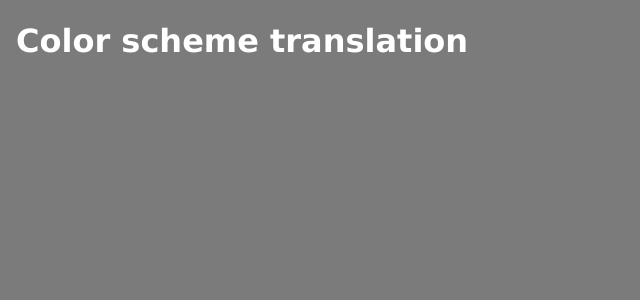
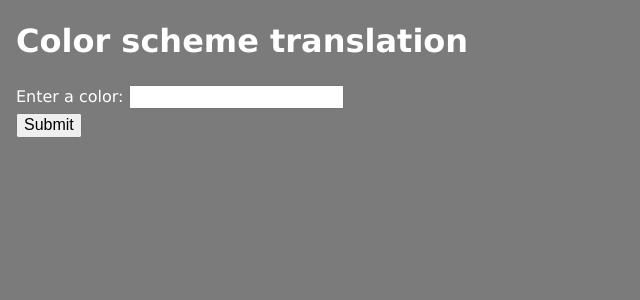
Before and after one commit to crowsonkb/color_schemer, a Flask app: page / in a window 1280 px wide. Shown: the top 300 px of the page, without its empty margins (0-640 px from the left). Run offline with Flask 2, Linux system fonts and the light colour scheme.

Commit message:
App now translates a single color from dark BG to light BG

```diff
--- a/app.py
+++ b/app.py
@@ -1,10 +1,62 @@
 """A web application to translate color schemes between dark- and light-background."""
 
+import re
+
 import flask
+
+import cam
 
 app = flask.Flask(__name__)
 
 
+def parse_hex_color(color):
+    """Parses a hex format color string, i.e. #ccc or #12ab34, into an (r, g, b) tuple."""
+    color = color.strip('#')
+    if len(color) == 3:
+        color = ''.join(ch*2 for ch in color)
+    if len(color) == 6:
+        r = int(color[0:2], base=16) / 255
+        g = int(color[2:4], base=16) / 255
+        b = int(color[4:6], base=16) / 255
+        return (r, g, b)
+    else:
+        raise ValueError('Could not parse hex format color')
+
+
+def parse_color(color):
+    """Parses a color string (i.e. #12ab34 or rgb(130, 12, 24)) into an (r, g, b) tuple."""
+    components = color.split(',')
+    if len(components) == 1:
+        return parse_hex_color(color.strip())
+    if len(components) != 3:
+        raise ValueError('Could not parse decimal format color')
+    return tuple(float(re.search(r'([\d.]+)', c).group(1)) / 255 for c in components)
+
+
+def color_to_int(rgb):
+    """Converts a color from floating point range 0-1 to integer range 0-255."""
+    return tuple(int(round(c * 255)) for c in rgb)
+
+
+def color_to_decimal(rgb):
+    """Stringifies a color using the CSS RGB color format."""
+    return 'rgb(%d, %d, %d)' % color_to_int(rgb)
+
+
+def color_to_hex(rgb):
+    """Stringifies a color using the CSS hex color format."""
+    return '#%02x%02x%02x' % color_to_int(rgb)
+
+
 @app.route('/')
-def hello_world():
+def index():
+    """Renders the main UI page."""
     return flask.render_template('index.html')
+
+
+@app.route('/result', methods=['POST'])
+def result():
+    """Renders the result page."""
+    rgb_src = parse_color(flask.request.form['color'])
+    rgb_dst = cam.translate(rgb_src, [0.2]*3, [0.8]*3)
+    return color_to_hex(rgb_dst)
--- a/static/main.css
+++ b/static/main.css
@@ -8,3 +8,8 @@ body {
 #content {
     margin: 16px;
 }
+
+input {
+    margin-top: 2px;
+    margin-bottom: 2px;
+}
--- a/templates/index.html
+++ b/templates/index.html
@@ -4,4 +4,7 @@
 
 {% block content %}
     <h1>Color scheme translation</h1>
+    <form action="result" method="post">
+        Enter a color: <input type="text" name="color"><br>
+        <input type="submit" value="Submit">
 {% endblock %}
```
Also changed, not shown: cam.py (+17 -0 lines).
